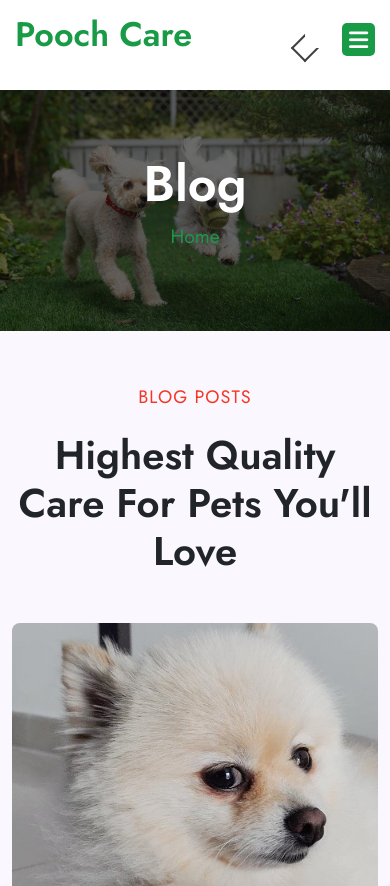
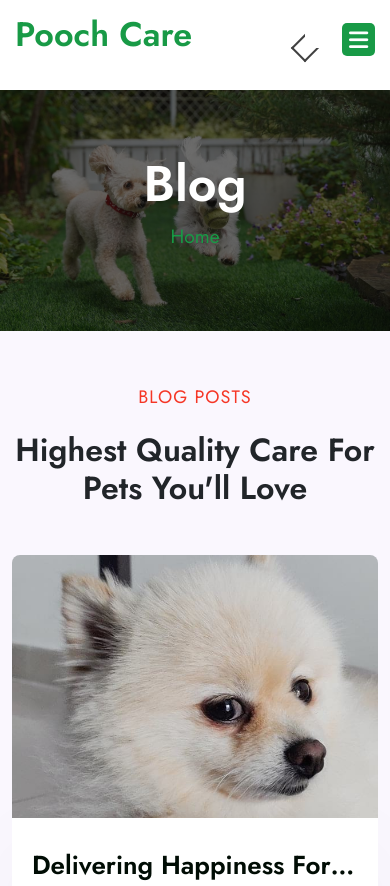
Before and after one commit to minnielam90/BC09-capstone-nhom, a plain HTML site: page pages/blog_page1.html in a window 390 px wide. Shown: the top 886 px of the page. Drawn offline with nearby package versions, Linux system fonts and the light colour scheme.

Commit message:
vinh_update_11-10

```diff
--- a/css/blog.css
+++ b/css/blog.css
@@ -162,9 +162,15 @@
 }
 /* tap */
 @media screen and (max-width: 992px){
-
+    .Post .Post_title h2{
+        font-size: 35px;
+        line-height: 40px;
+    }
 }
 /* mobile */
 @media screen and (max-width: 576px){
-
+    .Post .Post_title h2{
+        font-size: 32px;
+        line-height: 38px;
+    }
 }
--- a/css/blog_1.css
+++ b/css/blog_1.css
@@ -227,7 +227,15 @@
 }
 /* tap */
 @media screen and (max-width: 992px) {
+  .Post .Post_title h2{
+    font-size: 35px;
+    line-height: 40px;
+}
 }
 /* mobile */
 @media screen and (max-width: 576px) {
+  .Post .Post_title h2{
+    font-size: 32px;
+    line-height: 38px;
 }
+}
```
Also changed, not shown: css/styleA.css (+46 -2 lines).
